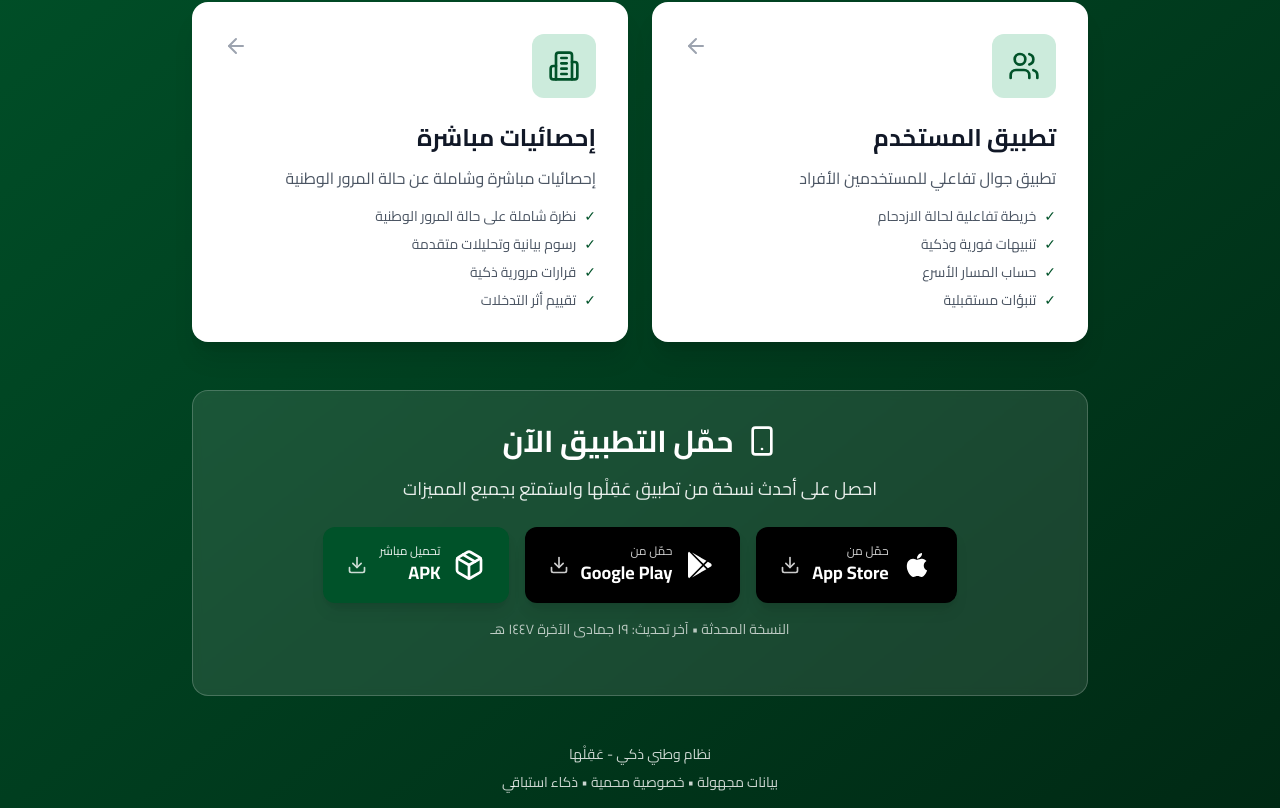
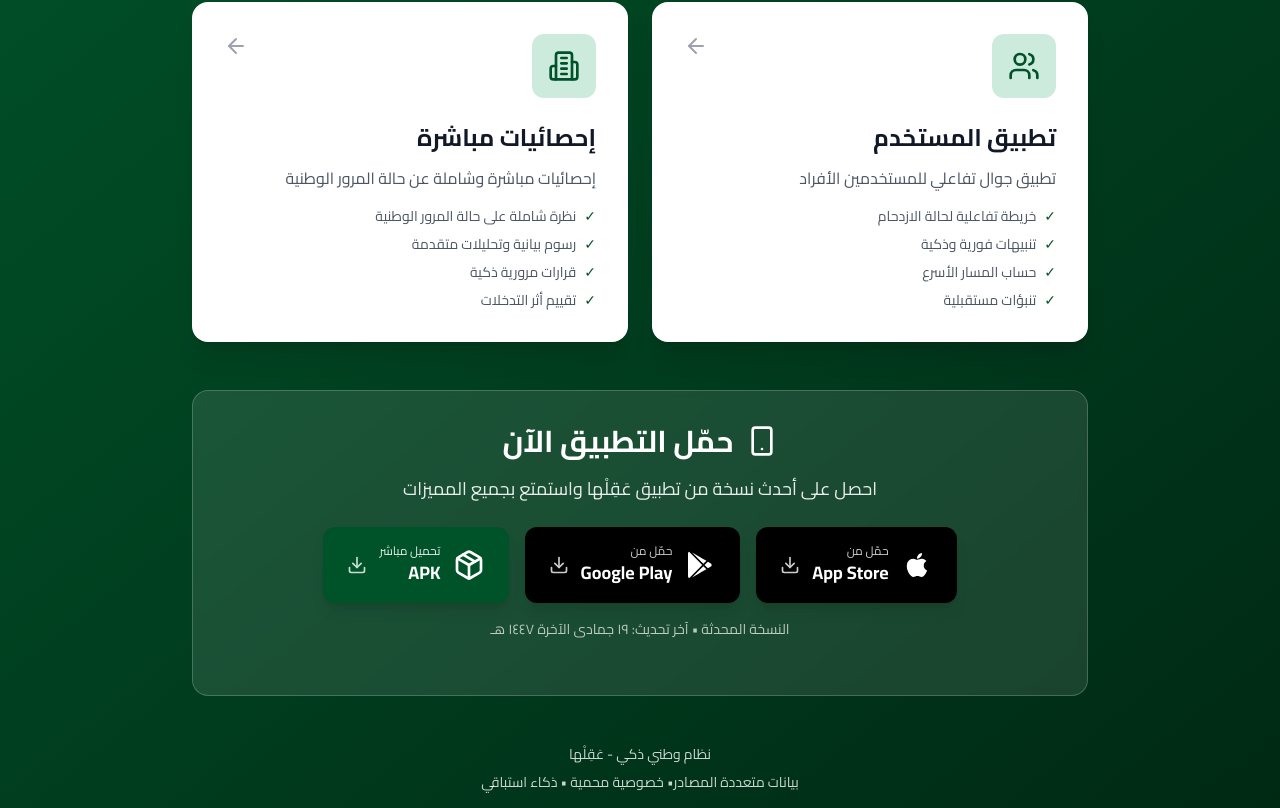
Before and after one commit to yakhawaji-lang/aqillah, a Next.js app: page / in a window 1280 px wide. Shown: the part 222-1030 px from the top of the page. Built offline with nearby package versions, Linux system fonts and the light colour scheme.

Commit message:
تحديث نص Footer في الصفحة الرئيسية - تغيير 'بيانات مجهولة' إلى 'بيانات متعددة المصادر'

```diff
--- a/app/page.tsx
+++ b/app/page.tsx
@@ -172,7 +172,7 @@ export default function Home() {
         {/* Footer */}
         <div className="mt-12 text-center text-white/80 text-sm">
           <p>نظام وطني ذكي - عَقِلْها</p>
-          <p className="mt-2">بيانات مجهولة • خصوصية محمية • ذكاء استباقي</p>
+          <p className="mt-2">بيانات متعددة المصادر• خصوصية محمية • ذكاء استباقي</p>
         </div>
       </div>
     </div>
```
